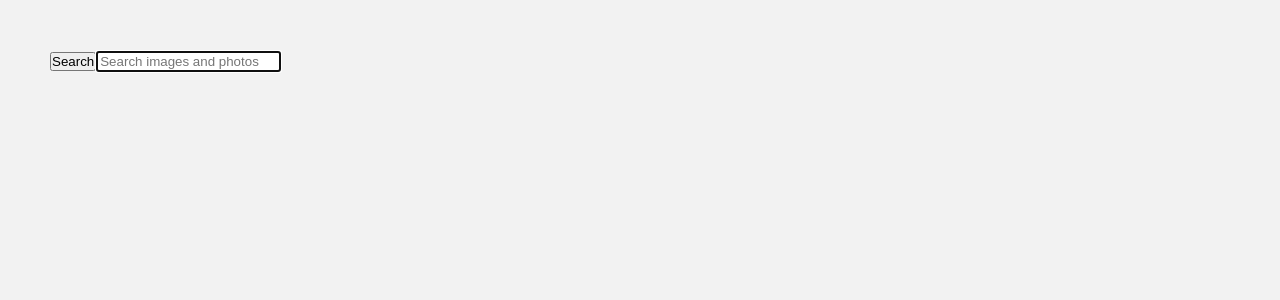
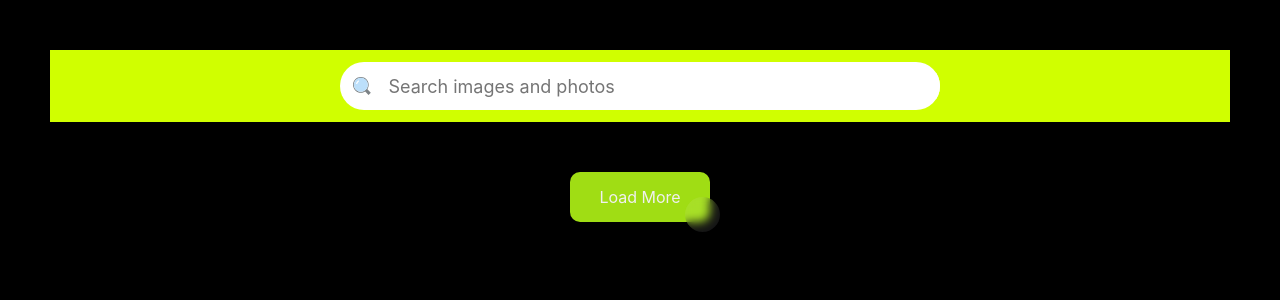
Before and after one commit to tymnik/goit-react-hw-03-image-finder, a React (Create React App) app: page / in a window 1280 px wide. Shown: the top 300 px of the page. Built offline with nearby package versions, Linux system fonts and the light colour scheme.

Commit message:
css to image-finder

```diff
--- a/src/components/App.jsx
+++ b/src/components/App.jsx
@@ -51,7 +51,6 @@ useEffect(() => {
     }
   }, [searchTerm, page]);
 
-
   const handleSearchSubmit = newSearchTerm => {
     setSearchTerm(newSearchTerm);
   };
@@ -72,7 +71,7 @@ useEffect(() => {
     <div>
       <SearchBar onSubmit={handleSearchSubmit} />
       <ImageGallery images={images} openModal={openModal} />
-      <Button onClick={loadMoreImages} isVisible={images.length > 0} />
+      <Button onClick={loadMoreImages} loadMore={loadMore} />
       {isLoading && <Loader />}
       {selectedImage && (
         <Modal
--- a/src/components/Button/Button.jsx
+++ b/src/components/Button/Button.jsx
@@ -1,8 +1,8 @@
 import React from 'react';
 import styles from './Button.module.css';
 
-const Button = ({ onClick, isVisible }) => {
-  return isVisible ? (
+const Button = ({ onClick, loadMore }) => {
+  return loadMore ? (
     <button onClick={onClick} className={styles.loadMoreButton}>
       Load More
     </button>
--- a/src/components/Button/Button.module.css
+++ b/src/components/Button/Button.module.css
@@ -0,0 +1,67 @@
+.loadMoreButton {
+    all: unset;
+    width: 100px;
+    height: 30px;
+    font-size: 16px;
+    background: transparent;
+    border: none;
+    position: relative;
+    color: #f0f0f0;
+    cursor: pointer;
+    z-index: 1;
+    padding: 10px 20px;
+    display: flex;
+    margin: 50px auto;
+    align-items: center;
+    justify-content: center;
+    white-space: nowrap;
+    user-select: none;
+    -webkit-user-select: none;
+    touch-action: manipulation;
+}
+
+.loadMoreButton::after,
+.loadMoreButton::before {
+    content: '';
+    position: absolute;
+    bottom: 0;
+    right: 0;
+    z-index: -99999;
+    transition: all .4s;
+}
+
+.loadMoreButton::before {
+    transform: translate(0%, 0%);
+    width: 100%;
+    height: 100%;
+    background: #a0dd14;
+    border-radius: 10px;
+}
+
+.loadMoreButton::after {
+    transform: translate(10px, 10px);
+    width: 35px;
+    height: 35px;
+    background: #ffffff15;
+    backdrop-filter: blur(5px);
+    -webkit-backdrop-filter: blur(5px);
+    border-radius: 50px;
+}
+
+.loadMoreButton:hover::before {
+    transform: translate(5%, 20%);
+    width: 110%;
+    height: 110%;
+}
+
+.loadMoreButton:hover::after {
+    border-radius: 10px;
+    transform: translate(0, 0);
+    width: 100%;
+    height: 100%;
+}
+
+.loadMoreButton:active::after {
+    transition: 0s;
+    transform: translate(0, 5%);
+}
--- a/src/components/ImageGallery/ImageGallery.module.css
+++ b/src/components/ImageGallery/ImageGallery.module.css
@@ -0,0 +1,12 @@
+.gallery {
+    display: grid;
+        max-width: calc(100vw - 48px);
+        grid-template-columns: repeat(auto-fill, minmax(320px, 1fr));
+        grid-gap: 16px;
+        margin-top: 0;
+        margin-bottom: 0;
+        padding: 0;
+        list-style: none;
+        margin-left: auto;
+        margin-right: auto;
+}
--- a/src/components/ImageGalleryItem/ImageGalleryItem.jsx
+++ b/src/components/ImageGalleryItem/ImageGalleryItem.jsx
@@ -16,7 +16,7 @@ const ImageGalleryItem = ({ src, alt }) => {
   return (
     <>
       <li className={styles.galleryItem} onClick={openModal}>
-        <img src={src} alt={alt} />
+        <img className={styles.imageGalleryItem} src={src} alt={alt} />
       </li>
       {isModalOpen && (
         <Modal imageUrl={src} altText={alt} onClose={closeModal} />
--- a/src/components/ImageGalleryItem/ImageGalleryItem.module.css
+++ b/src/components/ImageGalleryItem/ImageGalleryItem.module.css
@@ -0,0 +1,17 @@
+.galleryItem {
+    border-radius: 2px;
+    box-shadow: 0px 1px 3px 0px rgba(0, 0, 0, 0.2),
+        0px 1px 1px 0px rgba(0, 0, 0, 0.14), 0px 2px 1px -1px rgba(0, 0, 0, 0.12);
+}
+
+.imageGalleryItem {
+    width: 100%;
+        height: 260px;
+        object-fit: cover;
+        transition: transform 250ms cubic-bezier(0.4, 0, 0.2, 1);
+}
+
+.imageGalleryItem:hover {
+    transform: scale(1.03);
+    cursor: zoom-in;
+}
--- a/src/components/Modal/Modal.module.css
+++ b/src/components/Modal/Modal.module.css
@@ -0,0 +1,17 @@
+.modal {
+    max-width: calc(100vw - 48px);
+    max-height: calc(100vh - 24px);
+}
+
+.overlay {
+    position: fixed;
+    top: 0;
+    left: 0;
+    width: 100vw;
+    height: 100vh;
+    display: flex;
+    justify-content: center;
+    align-items: center;
+    background-color: rgba(0, 0, 0, 0.8);
+    z-index: 1200;
+}
--- a/src/components/SearchBar/SearchBar.module.css
+++ b/src/components/SearchBar/SearchBar.module.css
@@ -0,0 +1,76 @@
+.searchbar {
+    top: 0;
+    left: 0;
+    position: sticky;
+    z-index: 1100;
+    display: flex;
+    justify-content: center;
+    align-items: center;
+    min-height: 64px;
+    padding-right: 24px;
+    padding-left: 24px;
+    padding-top: 12px;
+    padding-bottom: 12px;
+    color: #fff;
+    background-color: #D0FF00;
+    box-shadow: 0px 2px 4px -1px rgba(0, 0, 0, 0.2),
+        0px 4px 5px 0px rgba(0, 0, 0, 0.14), 0px 1px 10px 0px rgba(0, 0, 0, 0.12);
+}
+
+.form {
+    display: flex;
+    align-items: center;
+    width: 100%;
+    max-width: 600px;
+    background-color: #fff;
+    border-radius: 30px;
+    overflow: hidden;
+}
+
+.button {
+    display: inline-block;
+    width: 48px;
+    height: 48px;
+    border: 0;
+    background-color: transparent;
+    background-image: url('/src/components/img/find-icon.svg');
+    background-size: 40%;
+    background-repeat: no-repeat;
+    background-position: center;
+    opacity: 0.6;
+    transition: opacity 250ms cubic-bezier(0.4, 0, 0.2, 1);
+    cursor: pointer;
+    outline: none;
+}
+
+.button:hover {
+    opacity: 1;
+}
+
+.buttonLabel {
+    position: absolute;
+    width: 1px;
+    height: 1px;
+    padding: 0;
+    overflow: hidden;
+    clip: rect(0, 0, 0, 0);
+    white-space: nowrap;
+    clip-path: inset(50%);
+    border: 0;
+}
+
+.input {
+    display: inline-block;
+    width: 100%;
+    font: inherit;
+    font-size: 20px;
+    border: none;
+    outline: none;
+    padding-left: 4px;
+    padding-right: 4px;
+}
+
+.input::placeholder {
+    font: inherit;
+    font-size: 18px;
+}
--- a/src/index.css
+++ b/src/index.css
@@ -8,7 +8,7 @@ body {
     sans-serif;
   -webkit-font-smoothing: antialiased;
   -moz-osx-font-smoothing: grayscale;
-  background-color: #f2f2f2;
+  background-color: #000000;
   padding: 50px;
 }
 
```
Also changed, not shown: src/components/img/find-icon.svg (added). Lines whose indentation alone changed are shown as unchanged.
